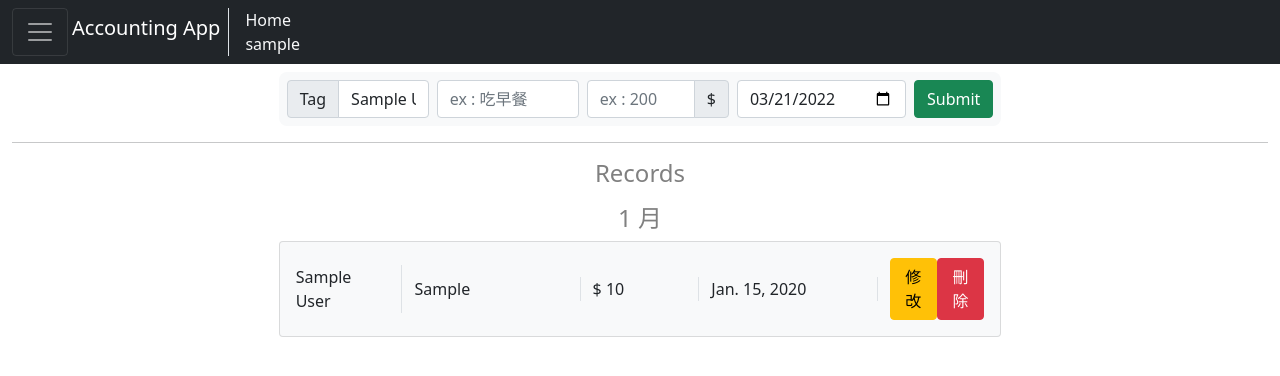
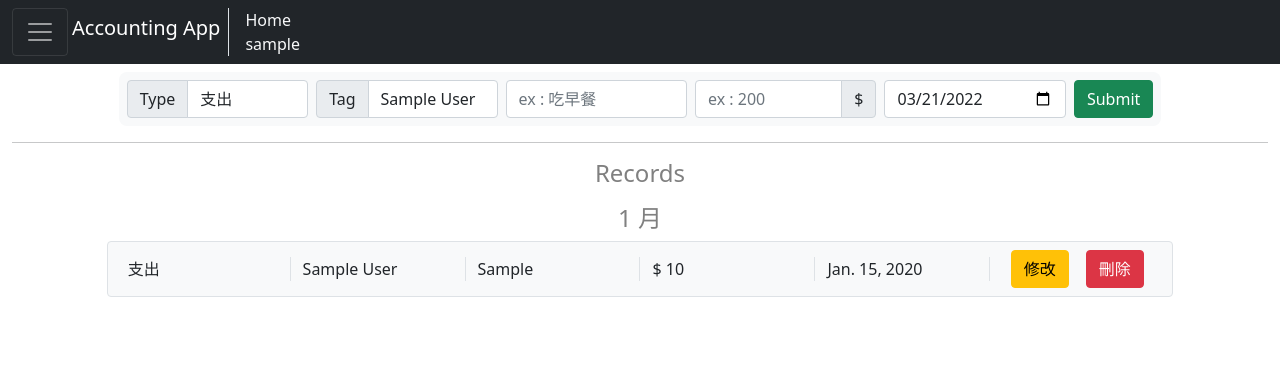
Before and after one commit to AlexFangSW/accounting_app, a Django app: page /accounting/ in a window 1280 px wide. Shown: the top 376 px of the page. Run offline with Django 4.2, Linux system fonts and the light colour scheme; a user stored in the database is signed in; tables that the repository leaves empty hold one stand-in row (values such as "Sample post"); some libraries are stand-ins or nearby versions.

Commit message:
增加收入、支出分類

```diff
--- a/accounting_web/admin.py
+++ b/accounting_web/admin.py
@@ -4,8 +4,8 @@ from .models import Record, Tag
 # Register your models here.
 @admin.register(Record)
 class RecordAdmin(admin.ModelAdmin):
-    list_display = ('id', 'user', 'tag_name', 'discription', 'price', 'date')
+    list_display = ('id', 'user', 'income_or_expense', 'tag_name', 'discription', 'price', 'date')
 
 @admin.register(Tag)
 class TagAdmin(admin.ModelAdmin):
-    list_display = ('id', 'user', 'tag_name')
+    list_display = ('id', 'user', 'income_or_expense', 'tag_name')
--- a/accounting_web/models.py
+++ b/accounting_web/models.py
@@ -9,12 +9,27 @@ class Record(models.Model):
     Record
     """
     id = models.AutoField(primary_key=True)
+
     user = models.ForeignKey(get_user_model(), on_delete=models.CASCADE)
+
+    CHOICES = [
+        ('支出', '支出'),
+        ('收入', '收入')
+    ]
+    income_or_expense = models.CharField(
+        max_length=2,
+        choices=CHOICES,
+        default='支出'
+    )
+
     tag_name = models.ForeignKey('Tag', on_delete=models.CASCADE)
     """Classification of records ex:food, income...etc"""
+
     discription = models.CharField(max_length=200, default='Null')
     """Further discribe the cause for this record ex:sandwich and milk"""
+
     price = models.IntegerField(default=0)
+
     date = models.DateField(default=date.today())
 
     def __str__(self):
@@ -25,7 +40,19 @@ class Tag(models.Model):
     Tag for easy classification of records.
     """
     id = models.AutoField(primary_key=True)
+
     user = models.ForeignKey(get_user_model(), on_delete=models.CASCADE, default='')
+
+    CHOICES = [
+        ('支出', '支出'),
+        ('收入', '收入')
+    ]
+    income_or_expense = models.CharField(
+        max_length=2,
+        choices=CHOICES,
+        default='支出'
+    )
+
     tag_name = models.CharField(max_length=200, default='早餐', unique=True)
 
     def __str__(self):
--- a/accounting_web/serializers.py
+++ b/accounting_web/serializers.py
@@ -5,12 +5,12 @@ from rest_framework import serializers
 class RecordSerializer(serializers.HyperlinkedModelSerializer):
     class Meta:
         model = Record
-        fields = ['id', 'user', 'tag_name', 'discription', 'price', 'date']
+        fields = ['id', 'user', 'income_or_expense', 'tag_name', 'discription', 'price', 'date']
 
 class TagSerializer(serializers.HyperlinkedModelSerializer):
     class Meta:
         model = Tag
-        fields = ['id', 'user', 'tag_name']
+        fields = ['id', 'user', 'income_or_expense', 'tag_name']
 
 class UserSerializer(serializers.HyperlinkedModelSerializer):
     class Meta:
--- a/accounting_web/templates/home.html
+++ b/accounting_web/templates/home.html
@@ -1,6 +1,6 @@
 {% extends "base.html" %} {% block main %}
 <div class="row">
-  <div class="col-lg-7 mt-4 mx-auto">
+  <div class="col-lg-10 mt-4 mx-auto">
     <form
       action=""
       method="post"
@@ -9,13 +9,30 @@
     >
       {% csrf_token %}
       <div class="input-group">
+        <span class="input-group-text">Type</span>
+        <select name="income_or_expense" class="form-control income_or_expense">
+          <option value="支出" class="expense">支出</option>
+          <option value="收入" class="income">收入</option>
+        </select>
+      </div>
+      <!-- 一次顯示一種 -->
+      <div class="input-group tags-expense">
         <span class="input-group-text">Tag</span>
         <select name="tag_name" class="form-control">
-          {% for tag in tags %}
+          {% for tag in tags.expense %}
           <option value="{{tag.tag_name}}">{{tag.tag_name}}</option>
           {% endfor %}
         </select>
       </div>
+      <div class="input-group tags-income d-none">
+        <span class="input-group-text">Tag</span>
+        <select name="" class="form-control">
+          {% for tag in tags.income %}
+          <option value="{{tag.tag_name}}">{{tag.tag_name}}</option>
+          {% endfor %}
+        </select>
+      </div>
+      <!--  -->
       <div class="input-group">
         <input
           type="text"
@@ -64,7 +81,7 @@
 <!-- Record cards -->
 {% for record in records %}
 <div class="row mt-2" record-id="{{record.data.id}}">
-  <div class="col-lg-7 mx-auto">
+  <div class="col-lg-10 mx-auto">
     <!-- FirstOfMonth -->
     {% if record.first_of_month %}
     <div class="row">
@@ -74,20 +91,20 @@
     </div>
     {% endif %}
     <!-- Data -->
-    <div class="card bg-light">
-      <div class="row card-body">
-        <div class="col-2 border-end align-self-center">
+    <div class="row bg-light p-2 border" style="border-radius: 0.25rem">
+      <div class="col border-end align-self-center">
+        {{record.data.income_or_expense}}
+      </div>
+      <div class="col border-end align-self-center">
         {{record.data.tag_name}}
       </div>
-        <div class="col-3 border-end align-self-center">
+      <div class="col border-end align-self-center">
         {{record.data.discription}}
       </div>
-        <div class="col-2 border-end align-self-center">
+      <div class="col border-end align-self-center">
         $ {{record.data.price}}
       </div>
-        <div class="col-3 border-end align-self-center">
-          {{record.data.date}}
-        </div>
+      <div class="col border-end align-self-center">{{record.data.date}}</div>
       <div
         class="col d-lg-inline-flex justify-content-around align-self-center"
       >
@@ -97,11 +114,33 @@
     </div>
   </div>
 </div>
-</div>
 {% endfor %}
 <script>
   // 預設為今天
-  document.querySelector('input.datetimepicker-input').valueAsDate = new Date();
-  // Get data
+  document.querySelector("input.datetimepicker-input").valueAsDate = new Date();
+  // 一次只顯示一種tag (支出、收入)
+  let selector = document.querySelector("select.income_or_expense");
+
+  let income_tag = document.querySelector("div.tags-income select");
+  let expense_tag = document.querySelector("div.tags-expense select");
+  let expense_tag_input = document.querySelector(
+    "div.input-group.tags-expense"
+  );
+  let income_tag_input = document.querySelector("div.input-group.tags-income");
+
+  selector.addEventListener("click", () => {
+    let current_select = selector.querySelector("option:checked").value;
+    if (current_select == "支出") {
+      expense_tag.setAttribute("name", "tag_name");
+      expense_tag_input.classList.remove("d-none");
+      income_tag.setAttribute("name", "");
+      income_tag_input.classList.add("d-none");
+    } else {
+      expense_tag.setAttribute("name", "");
+      expense_tag_input.classList.add("d-none");
+      income_tag.setAttribute("name", "tag_name");
+      income_tag_input.classList.remove("d-none");
+    }
+  });
 </script>
 {% endblock %}
--- a/accounting_web/views.py
+++ b/accounting_web/views.py
@@ -117,6 +117,7 @@ class Home(View):
     def add_records(self, user: User, data: Dict[str, Any]) -> None:
         temp = Record(
             user=user,
+            income_or_expense=data['income_or_expense'],
             tag_name=Tag.objects.filter(tag_name__exact=data['tag_name'])[0],
             discription=data['discription'],
             price=data['price'],
@@ -126,9 +127,13 @@ class Home(View):
 
         return
 
-    def get_tags(self, user: User) -> List[str]:
+    def get_tags(self, user: User) -> Dict[str, List[Tag]]:
         tags = Tag.objects.filter(user__exact=user).order_by('tag_name')
-        return tags
+        tag_dict = {
+            'income' : tags.filter(income_or_expense__exact='收入'),
+            'expense' : tags.filter(income_or_expense__exact='支出')
+        }
+        return tag_dict
 
     def get(self, request, *args, **kwargs):
 
```
Also changed, not shown: accounting_web/migrations/0001_initial.py, accounting_web/migrations/0002_alter_tag_user.py (deleted), accounting_web/migrations/0002_rename_income_or_expence_record_income_or_expense_and_more.py (added), accounting_web/migrations/0003_alter_tag_tag_name_alter_tag_user.py (deleted). Lines whose indentation alone changed are shown as unchanged.
